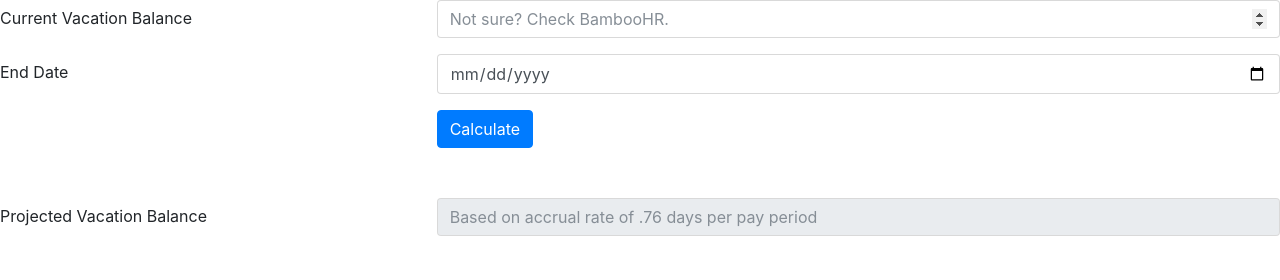
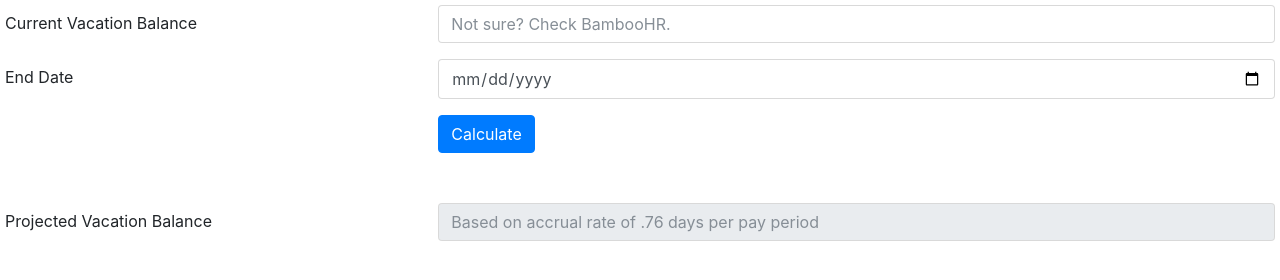
Before and after one commit to kbanana/vacationaccrual, a plain HTML site: page index.html in a window 1280 px wide. Drawn offline with nearby package versions, Linux system fonts and the light colour scheme.

Commit message:
Add 5px of padding for the widget

```diff
--- a/index.html
+++ b/index.html
@@ -69,7 +69,7 @@
     }());
     </script>
   </head>
-  <body style="overflow: hidden">
+  <body style="padding: 5px; overflow: hidden">
     <form id="inputForm" novalidate style="/*margin-left: 100px; margin-top: 100px; width: 600px; height: 400px*/">
       <div class="form-group row">
         <label for="startDays" class="col-4 col-form-label">Current Vacation Balance</label>
```
